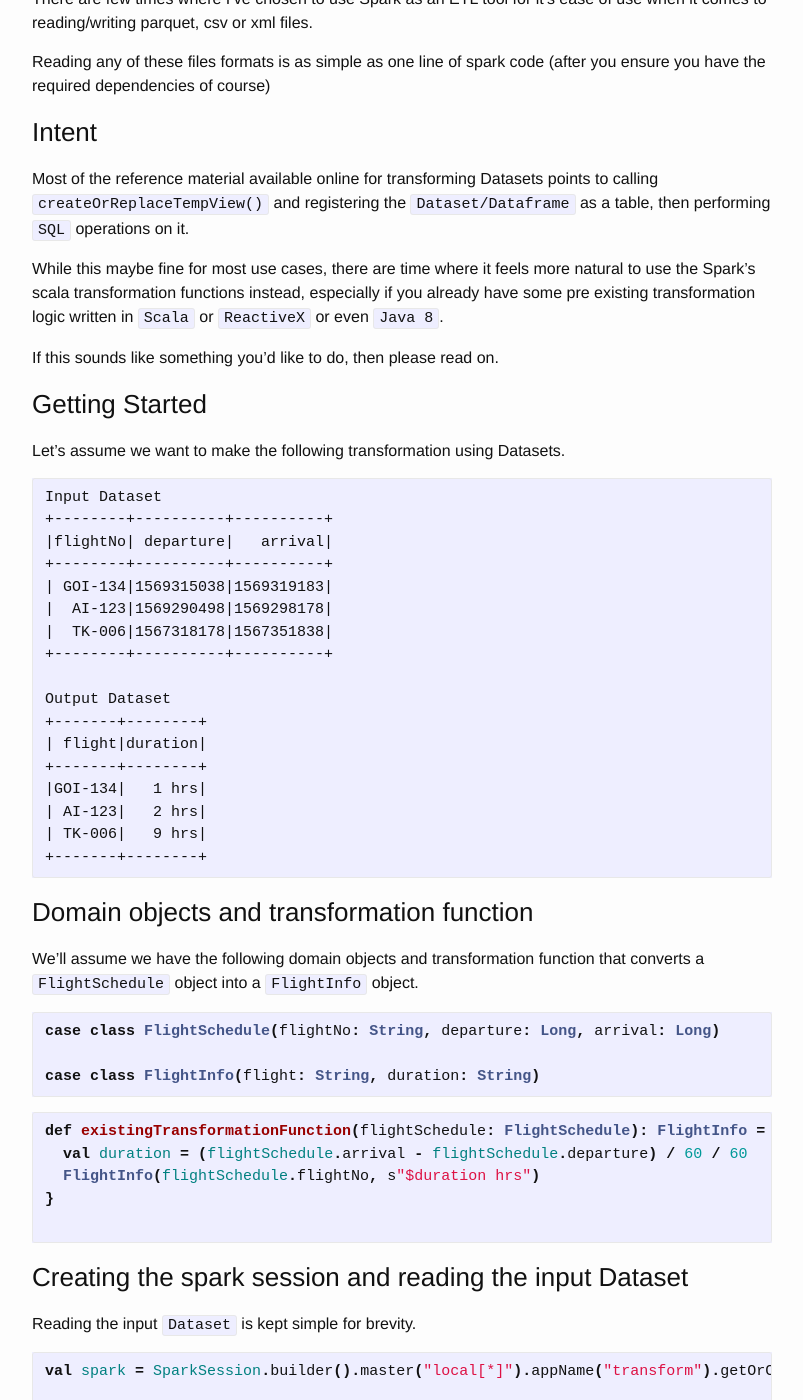
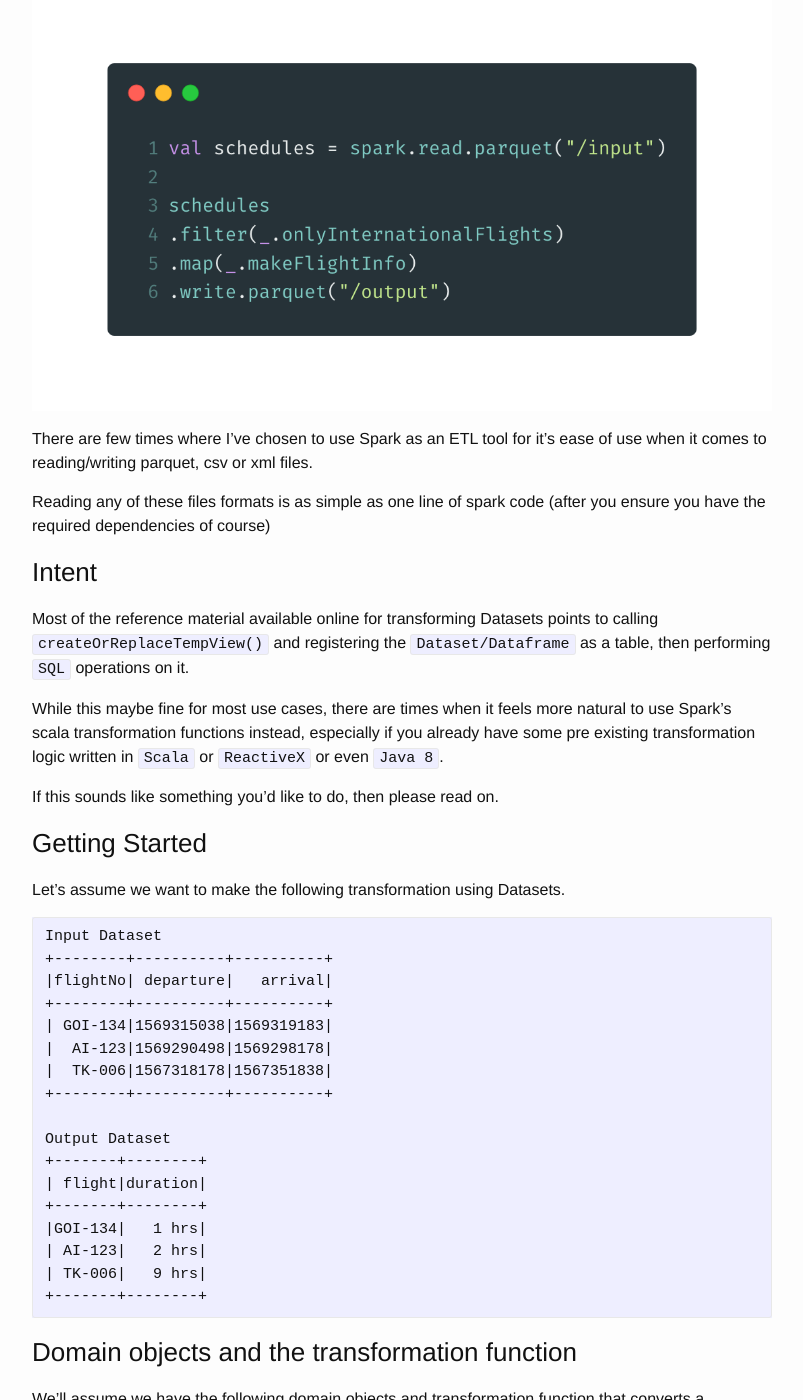
Before and after one commit to oliversavio/oliversavio.github.io, a Jekyll site: the page built from _posts/2019-09-25-how-to-transform-a-spark-dataset.md, in a window 1280 px wide and 1400 px high, scrolled down 255 px. Shown: the whole window, without its empty margins (238-1041 px from the left). Built offline with Jekyll 4.4.1, drawn with Linux system fonts in a browser that asks for light colours.

Commit message:
add header image and fix typos

````diff
--- a/_posts/2019-09-25-how-to-transform-a-spark-dataset.md
+++ b/_posts/2019-09-25-how-to-transform-a-spark-dataset.md
@@ -7,6 +7,8 @@ description: How to transform a Spark Dataset
 comments: false
 ---
 
+![Transforming Spark Datasets]({{ site.url }}/images/dataset_transform.png)
+
 There are few times where I've chosen to use Spark as an ETL tool for it's ease of use when it comes to reading/writing parquet, csv or xml files.
 
 Reading any of these files formats is as simple as one line of spark code (after you ensure you have the required dependencies of course)
@@ -14,7 +16,7 @@ Reading any of these files formats is as simple as one line of spark code (after
 ### Intent
 Most of the reference material available online for transforming Datasets points to calling `createOrReplaceTempView()` and registering the `Dataset/Dataframe` as a table, then performing `SQL` operations on it.
 
-While this maybe fine for most use cases, there are time where it feels more natural to use the Spark's scala transformation functions instead, especially if you already have some pre existing transformation logic written in `Scala` or `ReactiveX` or even `Java 8`.
+While this maybe fine for most use cases, there are times when it feels more natural to use Spark's scala transformation functions instead, especially if you already have some pre existing transformation logic written in `Scala` or `ReactiveX` or even `Java 8`.
 
 If this sounds like something you'd like to do, then please read on.
 
@@ -58,7 +60,7 @@ def existingTransformationFunction(flightSchedule: FlightSchedule): FlightInfo =
 ```
 
 ### Creating the spark session and reading the input Dataset
-Reading the input `Dataset` is kept simple for brevity.
+Creating the input `Dataset` is kept simple for brevity.
 
 ```scala
 val spark = SparkSession.builder().master("local[*]").appName("transform").getOrCreate()
````
Also changed, not shown: other parts of _posts/2019-09-25-how-to-transform-a-spark-dataset.md (+1 -1 lines), images/dataset_transform.png (added), 1 other file.
